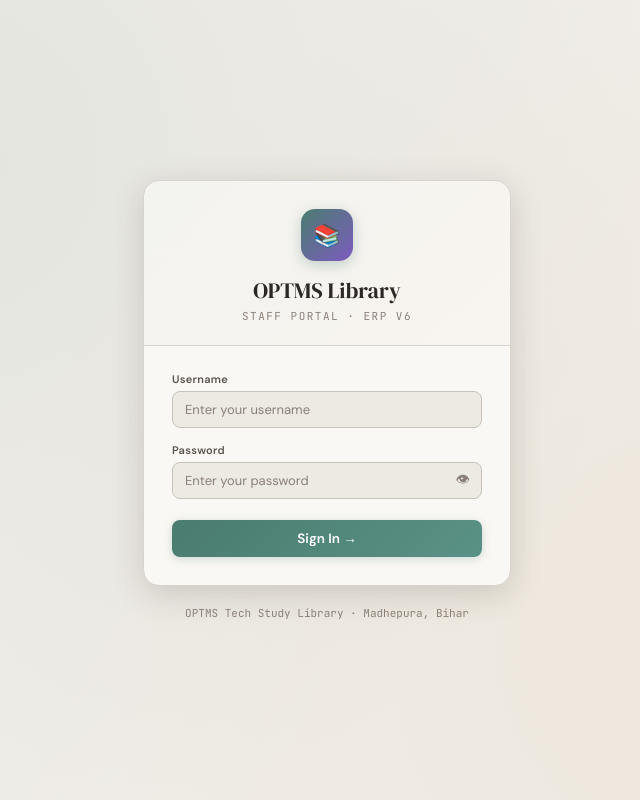
After one commit to optmsshiv/library, a PHP site: page /login.php in a window 1280 px wide. The commit adds this page. Shown: the whole page, without its empty margins (313-953 px from the left). Run offline with PHP 8.4, Linux system fonts and the light colour scheme.

Commit message:
`Added staff authentication and password management features`

```diff
--- /dev/null
+++ b/login.php
@@ -0,0 +1,190 @@
+<?php
+session_start();
+// Already logged in? Go to dashboard
+if (!empty($_SESSION['staff_id'])) {
+    header('Location: index.php');
+    exit;
+}
+
+$error = '';
+if ($_SERVER['REQUEST_METHOD'] === 'POST') {
+    require_once __DIR__ . '/includes/db.php';
+    $username = trim($_POST['username'] ?? '');
+    $password = $_POST['password'] ?? '';
+
+    if ($username === '' || $password === '') {
+        $error = 'Please enter username and password.';
+    } else {
+        $db = getDB();
+        $stmt = $db->prepare("SELECT id, name, role, password_hash, status FROM staff WHERE username = ? LIMIT 1");
+        $stmt->execute([$username]);
+        $staff = $stmt->fetch();
+
+        if ($staff && $staff['status'] === 'active' && password_verify($password, $staff['password_hash'])) {
+            $_SESSION['staff_id']   = $staff['id'];
+            $_SESSION['staff_name'] = $staff['name'];
+            $_SESSION['staff_role'] = $staff['role'];
+            header('Location: index.php');
+            exit;
+        } else {
+            $error = 'Invalid username or password.';
+        }
+    }
+}
+?>
+<!DOCTYPE html>
+<html lang="en">
+<head>
+<meta charset="UTF-8">
+<meta name="viewport" content="width=device-width, initial-scale=1.0">
+<title>Login – OPTMS Tech Study Library</title>
+<link href="https://fonts.googleapis.com/css2?family=DM+Serif+Display&family=DM+Sans:wght@300;400;500;600;700&family=JetBrains+Mono:wght@400;500&display=swap" rel="stylesheet">
+<style>
+:root{
+  --bg:#f0ede8;--sf:#faf8f5;--sf2:#ede9e3;--sf3:#e4dfd8;
+  --br:#d8d3cc;--br2:#c8c2ba;
+  --ac:#4a7c6f;--ac2:#5a9186;
+  --ro:#c0444f;--tx:#2c2825;--tx2:#5a534c;--tx3:#8a8078;
+  --fd:'DM Serif Display',serif;--fb:'DM Sans',sans-serif;--fm:'JetBrains Mono',monospace;
+  --r:12px;--r2:8px;
+  --sh:0 2px 16px rgba(60,50,40,.10);--sh2:0 8px 32px rgba(60,50,40,.18);
+}
+*{margin:0;padding:0;box-sizing:border-box}
+body{
+  font-family:var(--fb);font-size:14px;
+  background:var(--bg);color:var(--tx);
+  min-height:100vh;display:flex;align-items:center;justify-content:center;
+  background-image:
+    radial-gradient(circle at 20% 20%, rgba(74,124,111,.07) 0%, transparent 60%),
+    radial-gradient(circle at 80% 80%, rgba(196,125,43,.06) 0%, transparent 60%);
+}
+.login-wrap{
+  width:100%;max-width:400px;padding:16px;
+}
+.login-card{
+  background:var(--sf);
+  border:1px solid var(--br);
+  border-radius:16px;
+  box-shadow:var(--sh2);
+  overflow:hidden;
+}
+.login-head{
+  padding:28px 28px 22px;
+  text-align:center;
+  border-bottom:1px solid var(--br);
+  background:linear-gradient(135deg, rgba(74,124,111,.04), rgba(196,125,43,.03));
+}
+.logo-ic{
+  width:52px;height:52px;
+  background:linear-gradient(135deg,var(--ac),#7c5cbf);
+  border-radius:14px;
+  display:flex;align-items:center;justify-content:center;
+  font-size:22px;margin:0 auto 14px;
+  box-shadow:0 4px 14px rgba(74,124,111,.3);
+}
+.login-title{
+  font-family:var(--fd);font-size:22px;color:var(--tx);margin-bottom:4px;
+}
+.login-sub{
+  font-size:11px;color:var(--tx3);font-family:var(--fm);
+  letter-spacing:1.5px;text-transform:uppercase;
+}
+.login-body{padding:26px 28px 28px;}
+.error-box{
+  background:rgba(192,68,79,.08);
+  border:1px solid rgba(192,68,79,.25);
+  border-radius:var(--r2);
+  padding:10px 12px;
+  color:var(--ro);
+  font-size:12.5px;
+  margin-bottom:18px;
+  display:flex;align-items:center;gap:7px;
+}
+.fgi{display:flex;flex-direction:column;gap:5px;margin-bottom:15px;}
+label{font-size:11px;font-weight:600;color:var(--tx2);letter-spacing:.3px;}
+input{
+  padding:9px 12px;
+  border:1px solid var(--br2);
+  border-radius:var(--r2);
+  background:var(--sf2);
+  color:var(--tx);
+  font-size:13px;
+  font-family:var(--fb);
+  outline:none;
+  transition:border-color .2s, box-shadow .2s;
+  width:100%;
+}
+input:focus{border-color:var(--ac);box-shadow:0 0 0 3px rgba(74,124,111,.12);}
+input::placeholder{color:var(--tx3);}
+.pw-wrap{position:relative;}
+.pw-wrap input{padding-right:38px;}
+.pw-toggle{
+  position:absolute;right:10px;top:50%;transform:translateY(-50%);
+  background:none;border:none;cursor:pointer;
+  font-size:14px;color:var(--tx3);padding:2px;
+  transition:color .2s;
+}
+.pw-toggle:hover{color:var(--tx2);}
+.btn-login{
+  width:100%;padding:10px;
+  background:linear-gradient(135deg,var(--ac),var(--ac2));
+  color:#fff;border:none;
+  border-radius:var(--r2);
+  font-size:13.5px;font-weight:600;
+  font-family:var(--fb);
+  cursor:pointer;
+  transition:all .2s;
+  margin-top:6px;
+  box-shadow:0 2px 10px rgba(74,124,111,.25);
+}
+.btn-login:hover{transform:translateY(-1px);box-shadow:0 4px 16px rgba(74,124,111,.35);}
+.btn-login:active{transform:translateY(0);}
+.login-foot{
+  text-align:center;margin-top:20px;
+  font-size:11px;color:var(--tx3);font-family:var(--fm);
+}
+</style>
+</head>
+<body>
+<div class="login-wrap">
+  <div class="login-card">
+    <div class="login-head">
+      <div class="logo-ic">📚</div>
+      <div class="login-title">OPTMS Library</div>
+      <div class="login-sub">Staff Portal · ERP v6</div>
+    </div>
+    <div class="login-body">
+      <?php if ($error): ?>
+        <div class="error-box">⚠️ <?= htmlspecialchars($error) ?></div>
+      <?php endif; ?>
+      <form method="POST" autocomplete="on">
+        <div class="fgi">
+          <label for="username">Username</label>
+          <input type="text" id="username" name="username"
+                 placeholder="Enter your username"
+                 value="<?= htmlspecialchars($_POST['username'] ?? '') ?>"
+                 autocomplete="username" required>
+        </div>
+        <div class="fgi">
+          <label for="password">Password</label>
+          <div class="pw-wrap">
+            <input type="password" id="password" name="password"
+                   placeholder="Enter your password"
+                   autocomplete="current-password" required>
+            <button type="button" class="pw-toggle" onclick="togglePw()" title="Show/hide password">👁</button>
+          </div>
+        </div>
+        <button type="submit" class="btn-login">Sign In →</button>
+      </form>
+    </div>
+  </div>
+  <div class="login-foot">OPTMS Tech Study Library · Madhepura, Bihar</div>
+</div>
+<script>
+function togglePw() {
+  const inp = document.getElementById('password');
+  inp.type = inp.type === 'password' ? 'text' : 'password';
+}
+</script>
+</body>
+</html>
--- /dev/null
+++ b/logout.php
@@ -0,0 +1,6 @@
+<?php
+session_start();
+session_unset();
+session_destroy();
+header('Location: login.php');
+exit;
```
Also changed, not shown: api/index.php (+63 -4 lines), database.sql (+33 -0 lines), index.php (+49 -3 lines).
